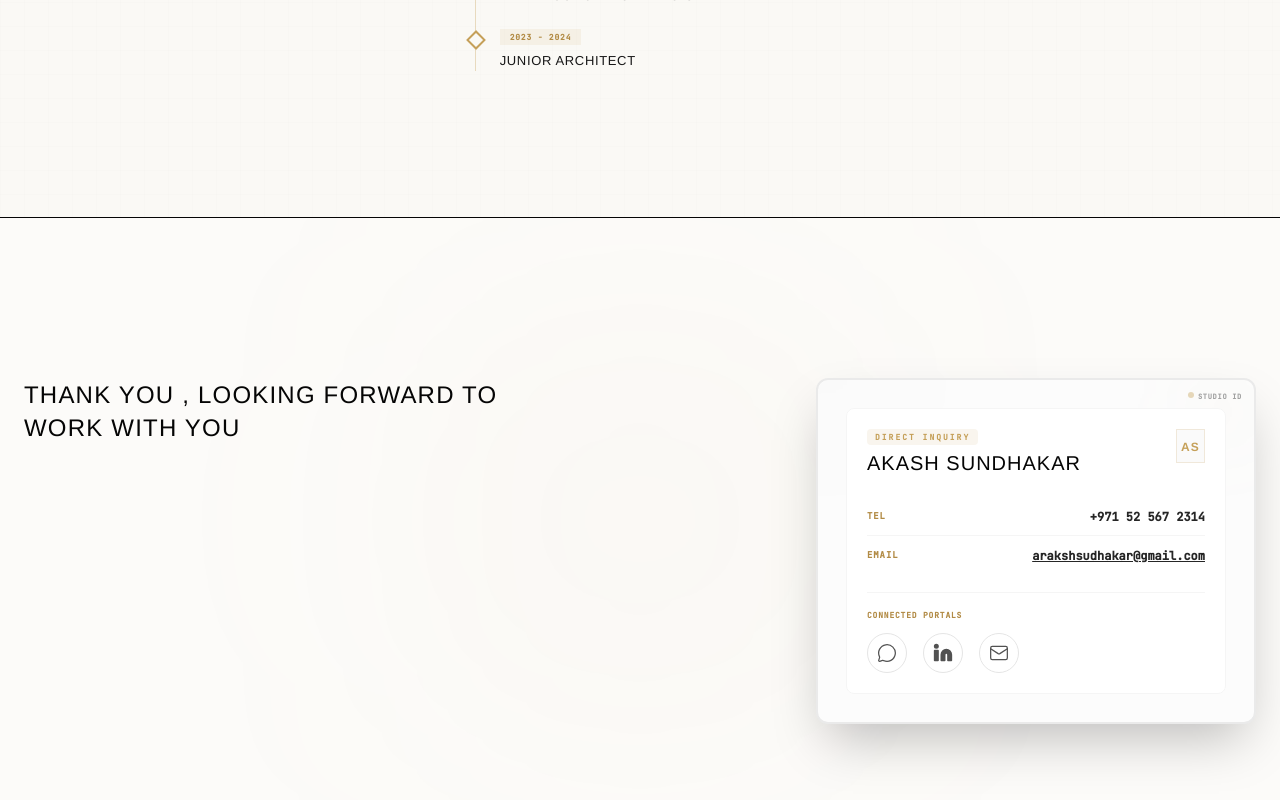
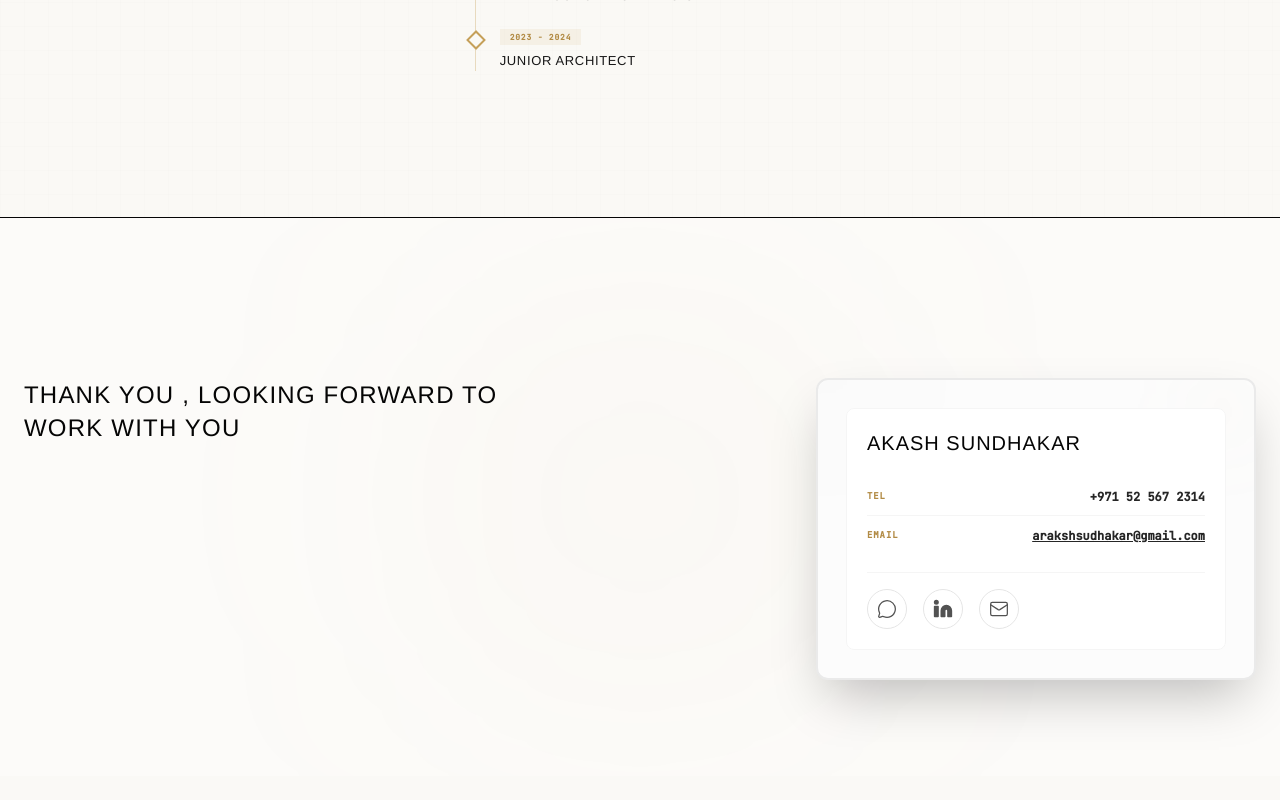
Before and after one commit to infasmk/finasl-akshd, a React (Vite) app: page / in a window 1280 px wide. Shown: the part 3459-4259 px from the top of the page. After the commit the page ends 4235 px from the top, so only its background shows below. Built offline with nearby package versions, Linux system fonts and the light colour scheme; a web font is replaced by a local one.

Commit message:
contact design

```diff
--- a/src/components/Contact.tsx
+++ b/src/components/Contact.tsx
@@ -31,10 +31,6 @@ export default function Contact() {
               <div className="absolute -left-20 -top-20 w-40 h-40 bg-black/[0.01] rounded-full blur-3xl pointer-events-none group-hover:translate-x-12 group-hover:translate-y-12 transition-all duration-700" />
 
               {/* Classic Golden Double Accent Corners (Physical Card Detail) */}
-              <div className="absolute top-3 right-3 flex space-x-1">
-                <span className="w-1.5 h-1.5 rounded-full bg-[#C5A059]/40 group-hover:bg-[#C5A059] transition-all" />
-                <span className="font-mono text-[7px] text-neutral-400 tracking-widest font-bold group-hover:text-neutral-500 transition-colors">STUDIO ID</span>
-              </div>
 
               {/* Inner Exquisite Card Frame */}
               <div className="border border-neutral-100 rounded-lg p-5 bg-white relative z-10 space-y-6">
@@ -42,17 +38,13 @@ export default function Contact() {
                 {/* Header: Brand Identity */}
                 <div className="flex justify-between items-start">
                   <div className="space-y-1">
-                    <span className="font-mono text-[8px] tracking-[0.25em] text-[#C5A059] font-bold block uppercase bg-[#C5A059]/10 px-2 py-0.5 rounded w-fit">
-                      DIRECT INQUIRY
-                    </span>
+
                     <h3 className="font-serif text-xl font-light text-neutral-900 uppercase tracking-wider">
                     AKASH SUNDHAKAR
                     </h3>
                   </div>
                   {/* Fine logo graphic */}
-                  <div className="border border-[#C5A059]/20 p-1 bg-neutral-50 group-hover:border-[#C5A059]/50 transition-colors">
-                    <span className="font-serif text-xs text-[#C5A059] font-bold tracking-widest">AS</span>
-                  </div>
+
                 </div>
 
                 {/* Core Metadata List (Compact & Clean) */}
@@ -83,9 +75,6 @@ export default function Contact() {
 
                 {/* Brand-Colored Connected Portals at Base */}
                 <div className="pt-4 border-t border-neutral-100 space-y-3">
-                  <span className="font-mono text-[8px] tracking-widest text-[#B28B45] uppercase font-bold block">
-                    CONNECTED PORTALS
-                  </span>
 
                   <div className="flex gap-4 justify-start">
                     {/* WhatsApp Action */}
```
